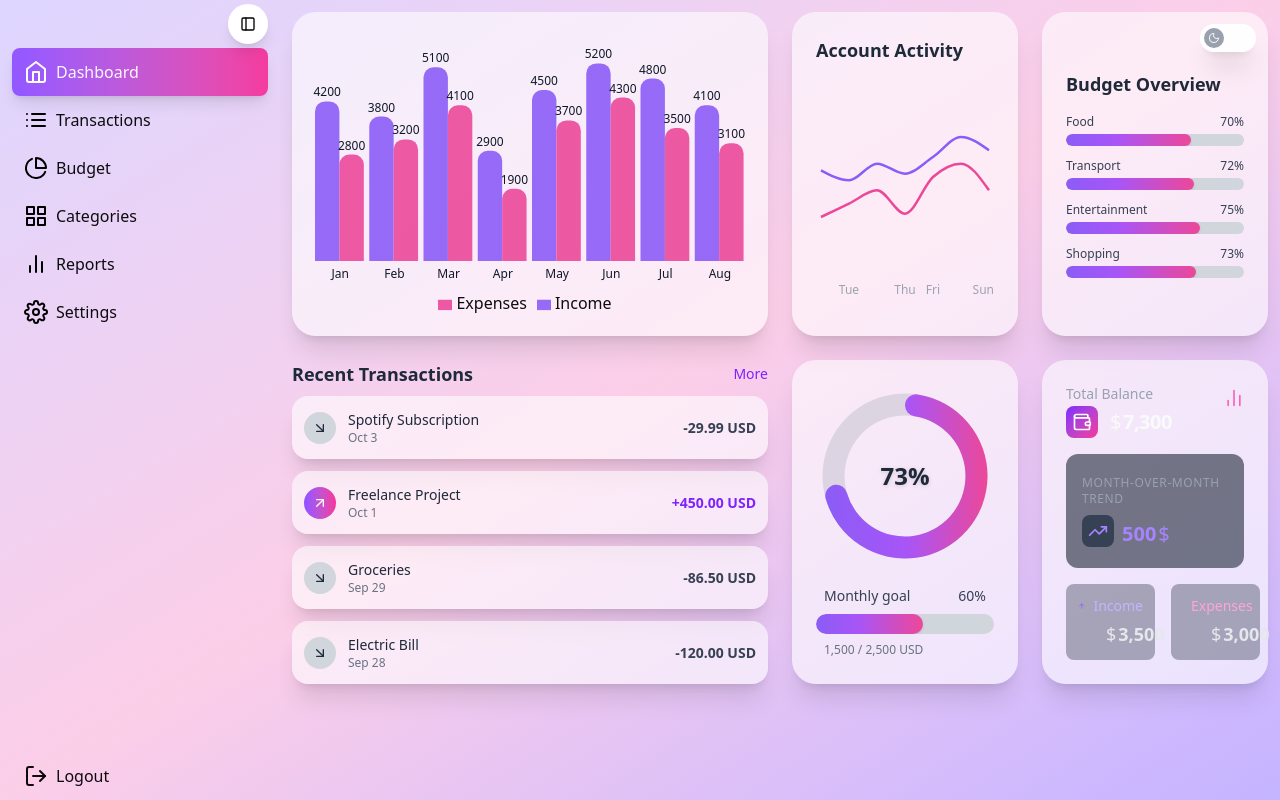
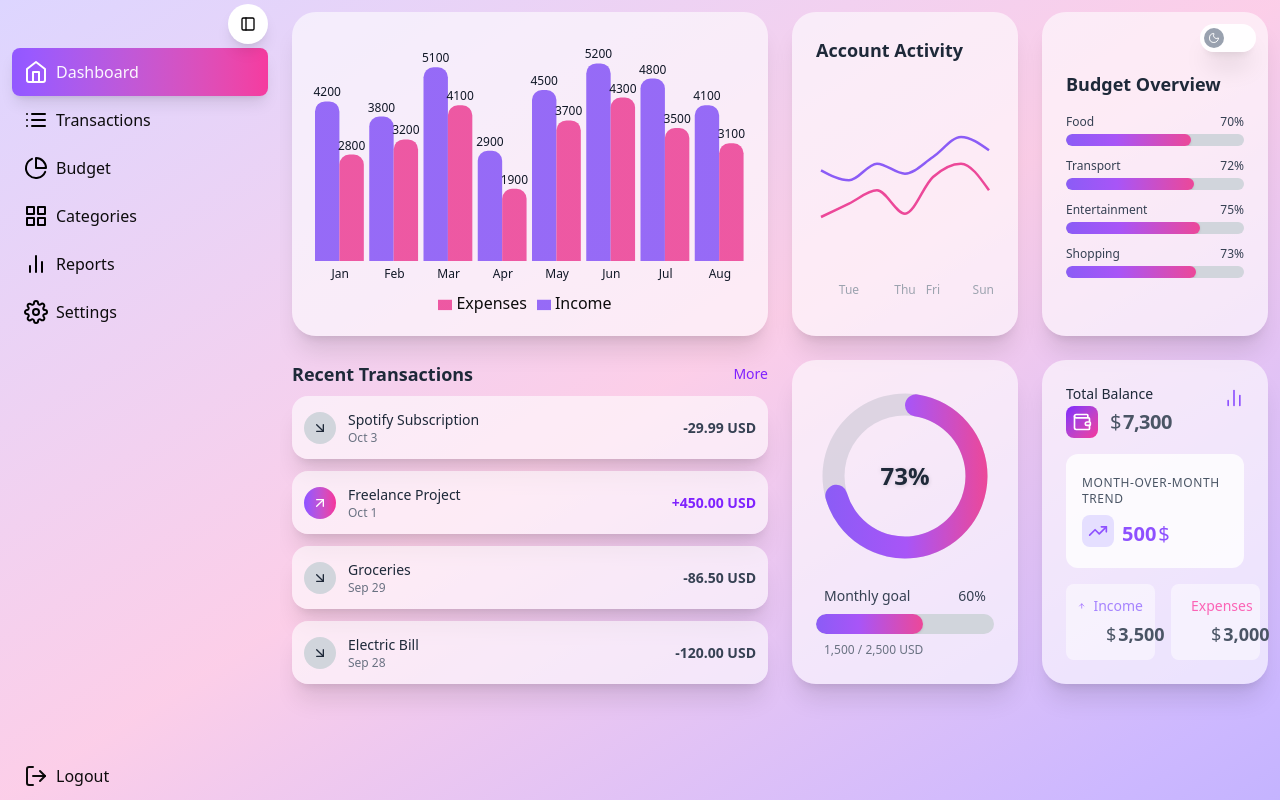
Before and after one commit to MilaKropeczka/Dashboard---, a Next.js app: page /dashboard in a window 1280 px wide. Built offline with nearby package versions, Linux system fonts and the light colour scheme.

Commit message:
style: add light mode in BalanceCard

```diff
--- a/src/components/BalanceCard.tsx
+++ b/src/components/BalanceCard.tsx
@@ -15,35 +15,40 @@ export default function BalanceCard() {
 
 	const monthly = income - expenses;
 	const trendUp = monthly >= 0;
-	const trendColor = trendUp ? 'text-violet-400' : 'text-pink-400';
+	const trendColor = trendUp
+		? 'text-violet-500 dark:text-violet-400'
+		: 'text-pink-500 dark:text-pink-400';
 
 	return (
 		<div className='py-6 px-6 flex flex-col justify-between h-full gap-4'>
 			<div className='flex items-start justify-between'>
 				<div className='flex flex-col gap-0.5'>
-					<p className='text-sm font-medium text-gray-400'>
+					<p className='text-sm font-medium text-gray-800 dark:text-gray-400'>
 						Total Balance
 					</p>
 					<div className='flex items-center gap-3'>
 						<div className='flex items-center justify-center size-8 rounded-lg bg-gradient-to-br from-violet-600 to-pink-500 shrink-0'>
 							<Wallet className='size-5 text-white' />
 						</div>
-						<p className='text-xl font-bold tracking-tight text-gray-50'>
+						<p className='text-xl font-bold tracking-tight text-gray-600 dark:text-gray-50'>
 							<span className='font-medium mr-0.5'>$</span>
 							{total.toLocaleString()}
 						</p>
 					</div>
 				</div>
-				<BarChart2 className='size-5 text-pink-400 mt-1' />
+				<BarChart2 className='size-5 text-violet-500 dark:text-pink-400 mt-1' />
 			</div>
 
-			<div className='flex flex-col gap-2 p-4 rounded-xl bg-gray-800/60 flex-grow justify-center'>
-				<p className='text-xs uppercase font-medium tracking-wider text-gray-400'>
+			<div className='flex flex-col gap-2 p-4 rounded-xl bg-white/80 dark:bg-gray-800/60 flex-grow justify-center'>
+				<p className='text-xs uppercase font-medium tracking-wider text-gray-600 dark:text-gray-400'>
 					Month-over-Month Trend
 				</p>
 				<div className='flex items-baseline justify-between'>
 					<div className='flex items-baseline gap-2'>
-						<div className='flex items-center justify-center size-8 rounded-lg bg-gray-700 shrink-0'>
+						<div
+							className={`flex items-center justify-center size-8 rounded-lg ${
+								trendUp ? 'bg-violet-200/75' : 'bg-pink-200/75'
+							} dark:bg-gray-700 shrink-0`}>
 							{trendUp ? (
 								<TrendingUp
 									className={`size-5 ${trendColor}`}
@@ -63,27 +68,27 @@ export default function BalanceCard() {
 			</div>
 
 			<div className='flex justify-between gap-4'>
-				<div className='flex flex-col gap-1 w-1/2 p-3 rounded-lg bg-gray-800/35'>
+				<div className='flex flex-col gap-1 w-1/2 p-3 rounded-lg bg-white/50 dark:bg-gray-800/35'>
 					<div className='flex items-center gap-2'>
 						<ArrowUp className='size-5 text-violet-500' />
-						<p className='text-sm font-medium text-violet-300'>
+						<p className='text-sm font-medium text-violet-400 dark:text-violet-300'>
 							Income
 						</p>
 					</div>
-					<p className='text-lg font-semibold text-gray-200 pl-7'>
+					<p className='text-lg font-semibold text-gray-600 dark:text-gray-200 pl-7'>
 						<span className='font-medium mr-0.5'>$</span>
 						{income.toLocaleString()}
 					</p>
 				</div>
 
-				<div className='flex flex-col gap-1 w-1/2 p-3 rounded-lg bg-gray-800/35'>
+				<div className='flex flex-col gap-1 w-1/2 p-3 rounded-lg bg-white/50 dark:bg-gray-800/35'>
 					<div className='flex items-center gap-2'>
 						<ArrowDown className='w-5 h-5 text-pink-500' />
-						<p className='text-sm font-medium text-pink-300'>
+						<p className='text-sm font-medium text-pink-400 dark:text-pink-300'>
 							Expenses
 						</p>
 					</div>
-					<p className='text-lg font-semibold text-gray-200 pl-7'>
+					<p className='text-lg font-semibold text-gray-600 dark:text-gray-200 pl-7'>
 						<span className='font-medium mr-0.5'>$</span>
 						{expenses.toLocaleString()}
 					</p>
```
